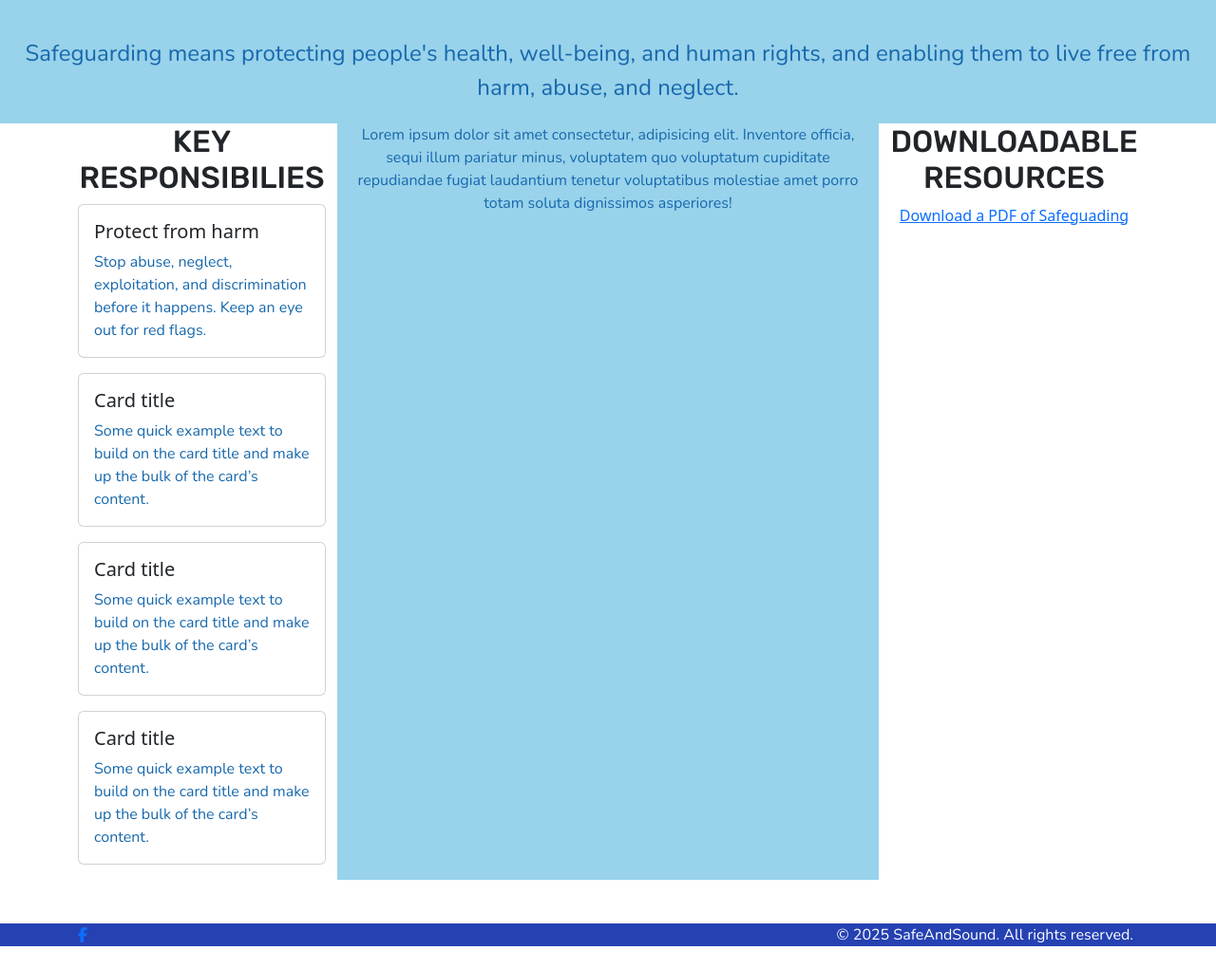
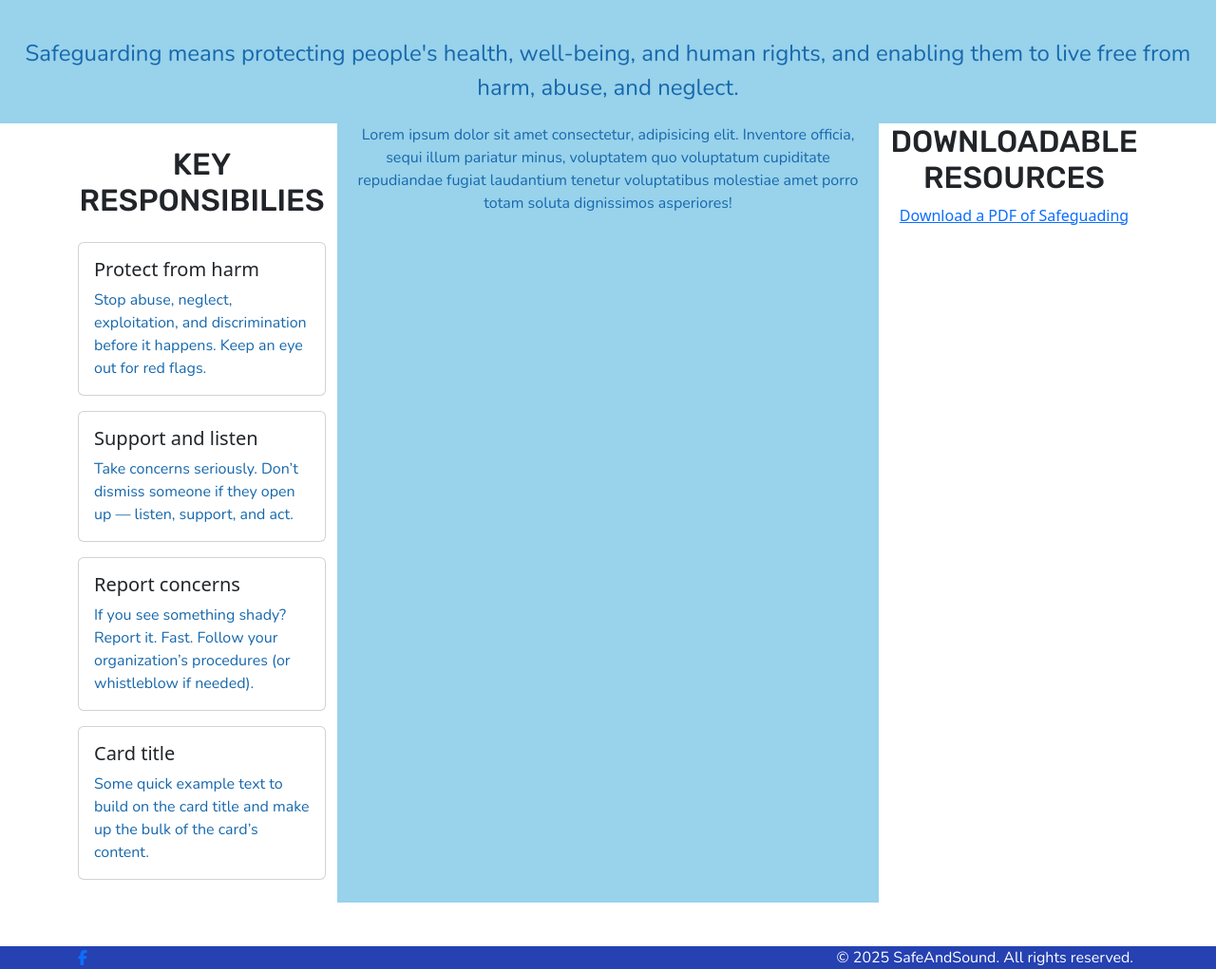
Before and after one commit to etherOnGitHub/solo-project-safeguarding, a plain HTML site: page index.html in a window 1280 px wide. Shown: the part 946-1967 px from the top of the page at 95% size. Before the commit the page ends 1943 px from the top, so only its background shows below. Drawn offline with nearby package versions, Linux system fonts and the light colour scheme.

Commit message:
add card text

```diff
--- a/index.html
+++ b/index.html
@@ -75,9 +75,9 @@
         </div>
         <div class="container">
             <div class="row">
-                <div class="col-12 col-md-6 col-xl-3 mb-3">
+                <div id="responsibilies-body" class="col-12 col-md-6 col-xl-3 mb-4 mt-4">
                     <div>
-                        <h2 class="text-center">Key responsibilies</h2>
+                        <h2 class="text-center mb-4">Key responsibilies</h2>
                     </div>
                     <div class="d-flex flex-column align-items-center gap-3">
                         <div class="card">
@@ -90,22 +90,16 @@
                         <div class="d-flex flex-column align-items-center gap-3">
                             <div class="card">
                                 <div class="card-body">
-                                    <h5 class="card-title">Card title</h5>
-                                    <p class="card-text">Some quick example text to build on the card title and make
-                                        up
-                                        the bulk
-                                        of the card’s content.</p>
+                                    <h5 class="card-title">Support and listen</h5>
+                                    <p class="card-text">Take concerns seriously. Don’t dismiss someone if they open up — listen, support, and act.</p>
                                 </div>
                             </div>
                         </div>
                         <div class="d-flex flex-column align-items-center gap-3">
                             <div class="card">
                                 <div class="card-body">
-                                    <h5 class="card-title">Card title</h5>
-                                    <p class="card-text">Some quick example text to build on the card title and make
-                                        up
-                                        the bulk
-                                        of the card’s content.</p>
+                                    <h5 class="card-title">Report concerns</h5>
+                                    <p class="card-text">If you see something shady? Report it. Fast. Follow your organization’s procedures (or whistleblow if needed).</p>
                                 </div>
                             </div>
                         </div>
```
